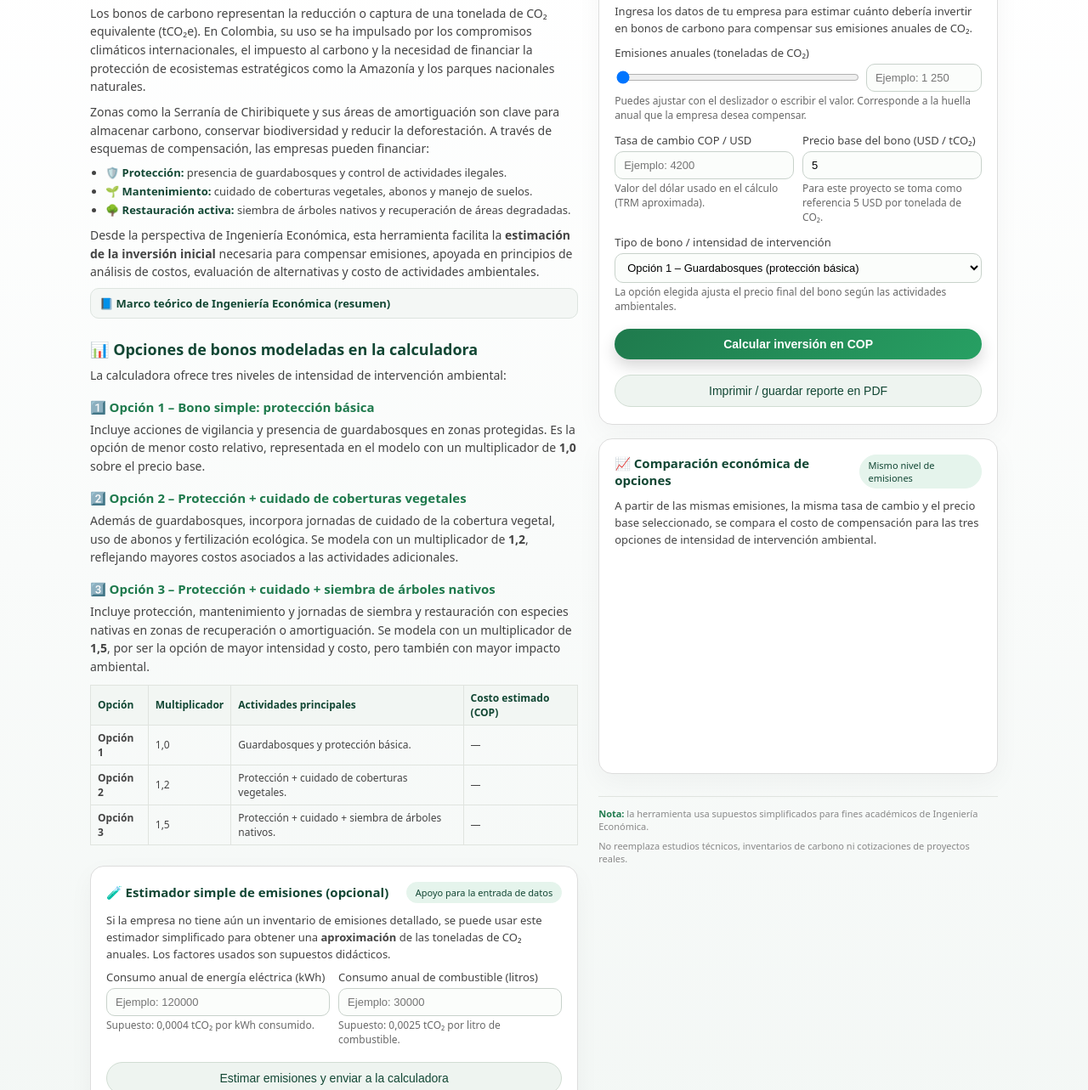
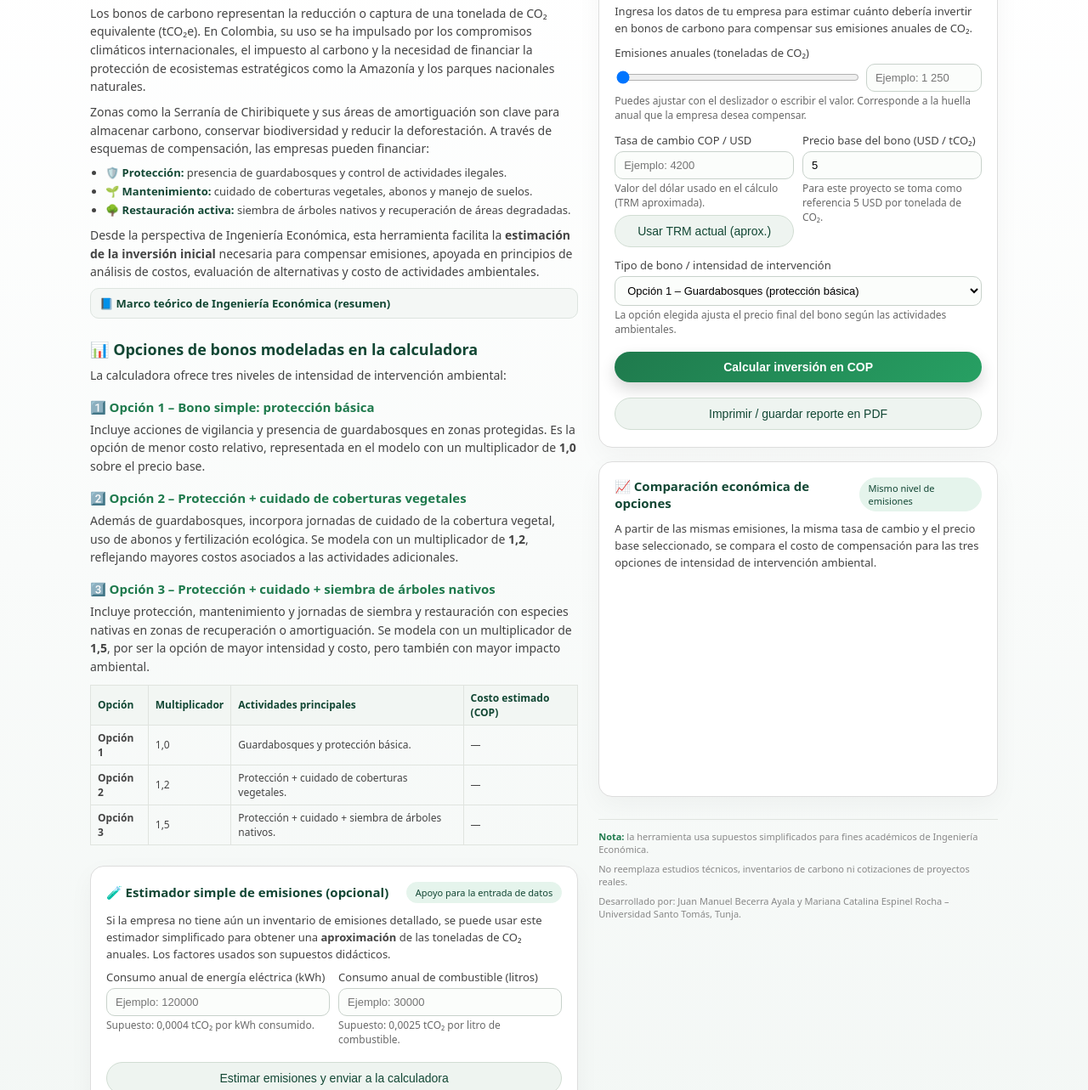
Before and after one commit to SamuelArias06/calculadora-bonos-carbono, a plain HTML site: page index.html in a window 1280 px wide. Shown: the part 992-2275 px from the top of the page at 85% size. Drawn offline with nearby package versions, Linux system fonts and the light colour scheme.

Commit message:
Update index.html
TRM

```diff
--- a/index.html
+++ b/index.html
@@ -535,10 +535,10 @@
         </div>
       </div>
 
-      <!-- Banner para imagen generada con Sora -->
+      <!-- Banner con la imagen generada -->
       <div class="hero-banner">
-        <!-- Cambia el src por la imagen que generes con Sora -->
-        <img src="20251124_2314_Bosque Amazónico Tranquilo_simple_compose_01kawkdbqzf7yrn91gs50b3ct2.png" alt="Bosque tropical andino-amazónico con niebla y tonos verdes profundos" />
+        <img src="20251124_2314_Bosque Amazónico Tranquilo_simple_compose_01kawkdbqzf7yrn91gs50b3ct2.png"
+             alt="Bosque amazónico tranquilo con tonos verdes profundos y niebla suave" />
       </div>
     </div>
   </header>
@@ -710,9 +710,12 @@
                   Tasa de cambio COP / USD
                 </label>
                 <input type="number" id="tasa" step="1" min="0" placeholder="Ejemplo: 4200" />
-                <div class="descripcion-label">
+                <div class="descripcion-label" id="trm-info">
                   Valor del dólar usado en el cálculo (TRM aproximada).
                 </div>
+                <button type="button" class="btn-secundario" style="margin-top:6px;" onclick="obtenerTRM()">
+                  Usar TRM actual (aprox.)
+                </button>
               </div>
               <div>
                 <label for="precio">
@@ -779,6 +782,9 @@
           <div>
             No reemplaza estudios técnicos, inventarios de carbono ni cotizaciones de proyectos reales.
           </div>
+          <div>
+            Desarrollado por: Juan Manuel Becerra Ayala y Mariana Catalina Espinel Rocha – Universidad Santo Tomás, Tunja.
+          </div>
         </footer>
       </div>
     </div>
@@ -821,6 +827,37 @@
           "Opción 3 – Protección, cuidado de coberturas y jornadas de siembra de árboles nativos.";
       }
       return { M, descripcion };
+    }
+
+    async function obtenerTRM() {
+      const tasaInput = document.getElementById("tasa");
+      const trmInfo = document.getElementById("trm-info");
+
+      trmInfo.textContent = "Consultando TRM actual aproximada...";
+
+      try {
+        const respuesta = await fetch("https://api.exchangerate.host/latest?base=USD&symbols=COP");
+        if (!respuesta.ok) {
+          throw new Error("No se pudo obtener la TRM");
+        }
+        const datos = await respuesta.json();
+        const tasa = datos && datos.rates && datos.rates.COP ? datos.rates.COP : null;
+
+        if (!tasa) {
+          throw new Error("Respuesta inválida de la API");
+        }
+
+        const tasaRedondeada = Math.round(tasa);
+        tasaInput.value = tasaRedondeada;
+
+        trmInfo.innerHTML =
+          `TRM aproximada obtenida en línea: <strong>${tasaRedondeada.toLocaleString("es-CO")} COP / USD</strong>. ` +
+          `Puedes ajustarla manualmente si lo consideras necesario.`;
+      } catch (error) {
+        console.error(error);
+        trmInfo.textContent =
+          "No fue posible obtener la TRM actual automáticamente. Ingresa la tasa manualmente.";
+      }
     }
 
     function calcular() {
```
